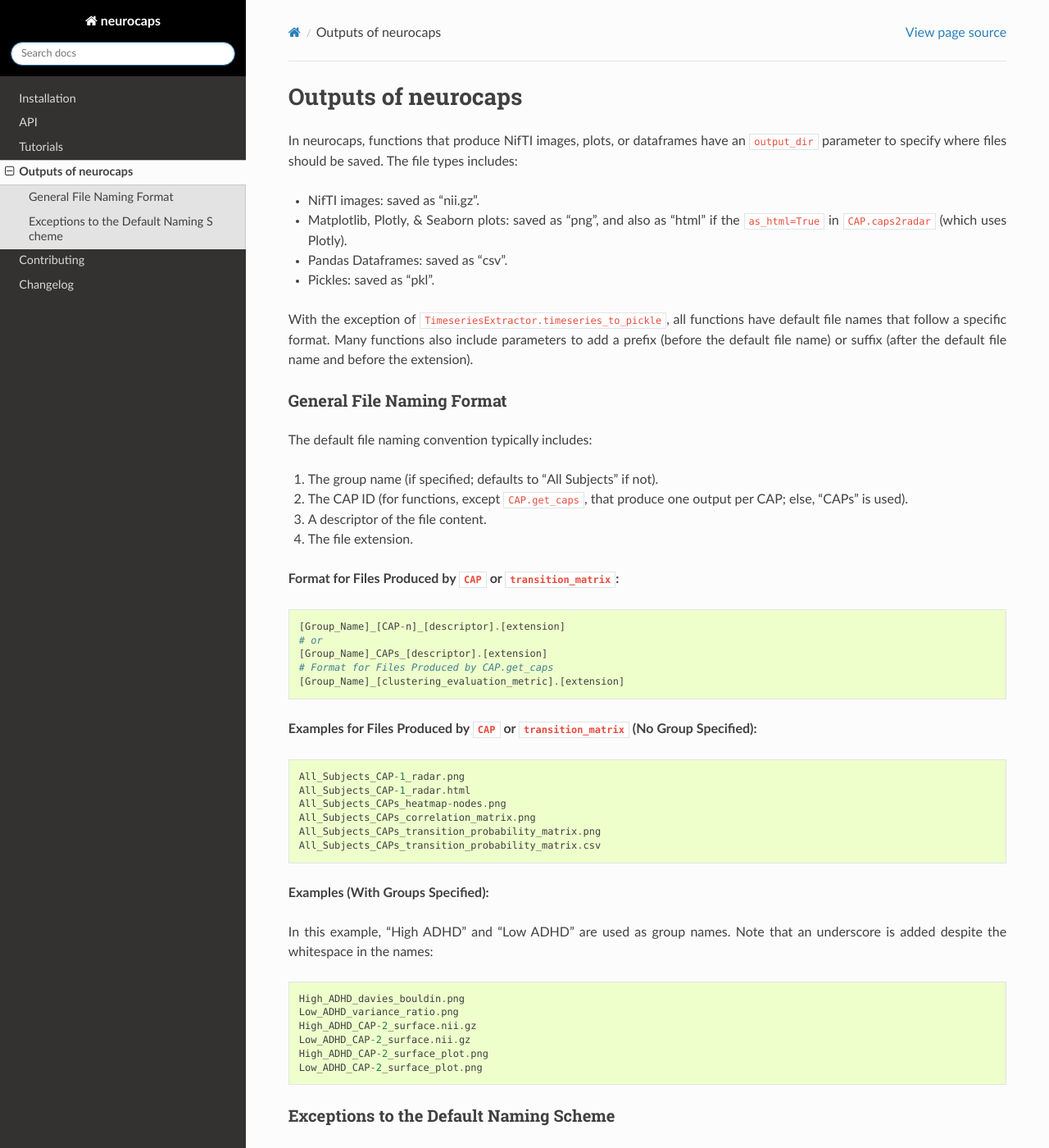
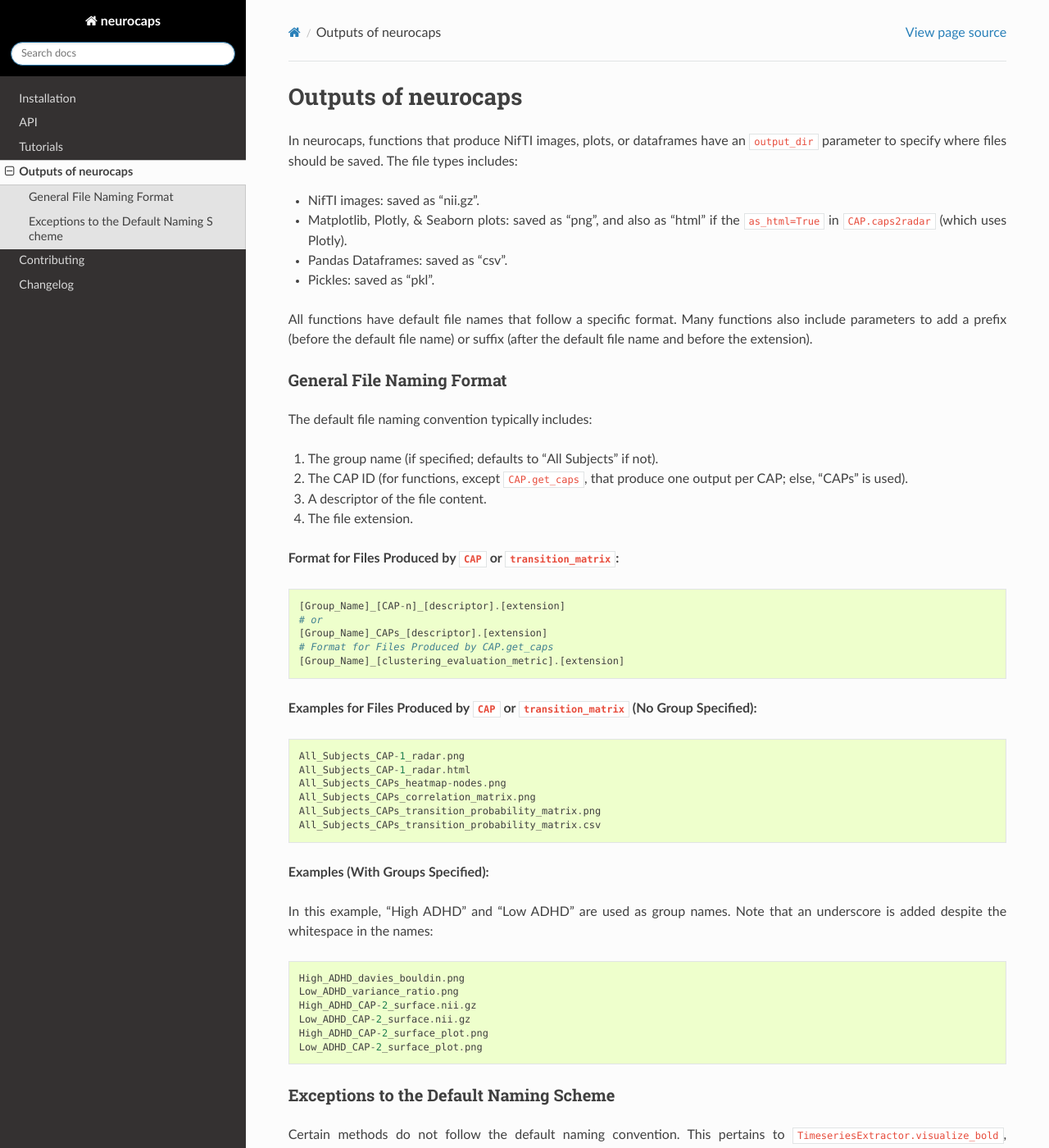
Before and after one commit to donishadsmith/neurocaps, a Sphinx documentation site: the page built from docs/outputs.md, in a window 1280 px wide and 1400 px high. Shown: the whole window at 82% size. Built offline with Sphinx 7.4.7 and the Read the Docs theme 2.0.0, drawn with Linux system fonts in a browser that asks for light colours; some of the changed text lies outside the part shown.

Commit message:
Fix documentation on 'Outputs of neurocaps' for `timeseries_to_pickle`

````diff
--- a/docs/outputs.md
+++ b/docs/outputs.md
@@ -9,9 +9,8 @@
 - Pandas Dataframes: saved as "csv".
 - Pickles: saved as "pkl".
 
-With the exception of `TimeseriesExtractor.timeseries_to_pickle`, all functions have default file names that follow a
-specific format. Many functions also include parameters to add a prefix (before the default file name) or suffix
-(after the default file name and before the extension).
+All functions have default file names that follow a specific format. Many functions also include parameters to add a
+prefix (before the default file name) or suffix (after the default file name and before the extension).
 
 ## General File Naming Format
 
@@ -68,6 +67,14 @@
 ```
 subject-[subj_id]_run-[run_id]_timeseries.png
 ```
+
+- `TimeseriesExtractor.timeseries_to_pickle` - The default name format is as follows (but can be overwritten using the
+`file_name` parameter):
+
+```
+subject_timeseries.pkl
+```
+
 - `CAP.calculate_metrics` - The naming format generally includes only the metric name (e.g. [metric_name].csv).
 However, for the "transition_probability" metric, separate dataframes are saved for each group:
 
````
Also changed, not shown: other parts of docs/outputs.md (+1 -1 lines).
